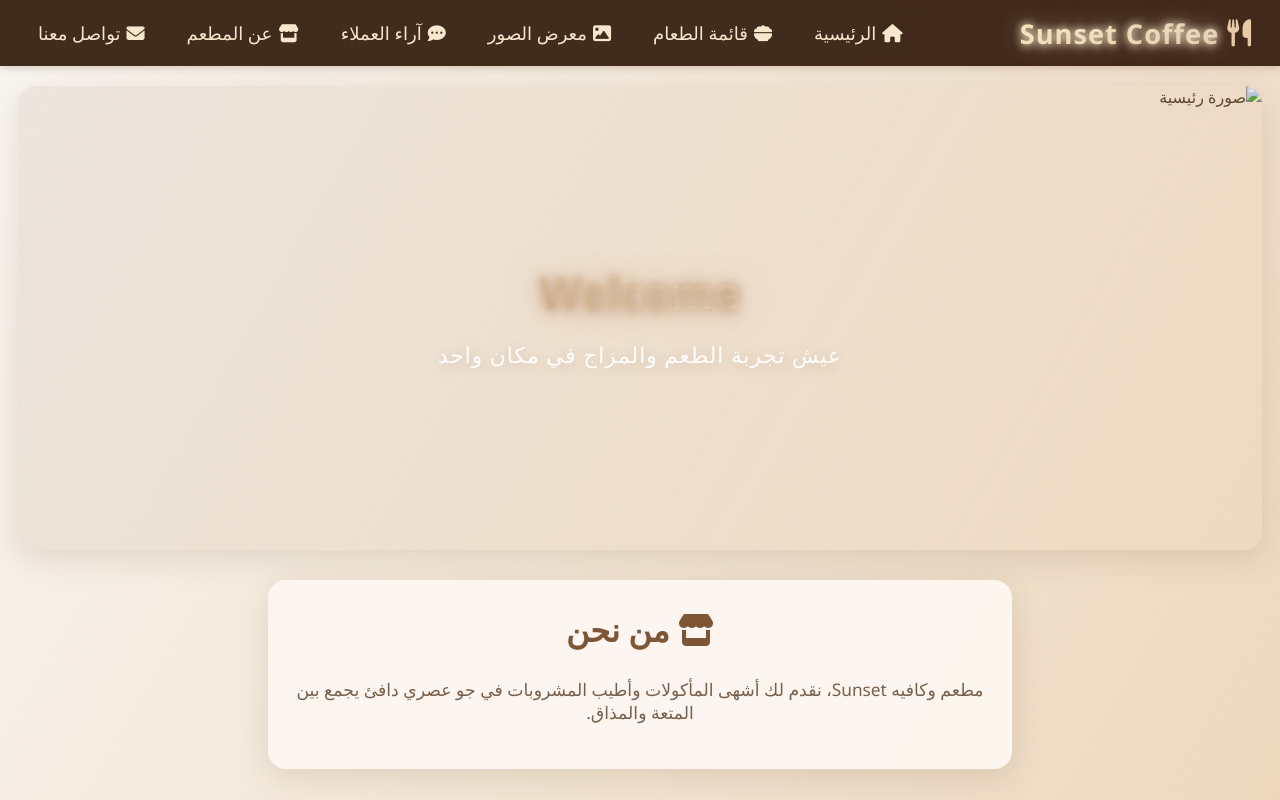
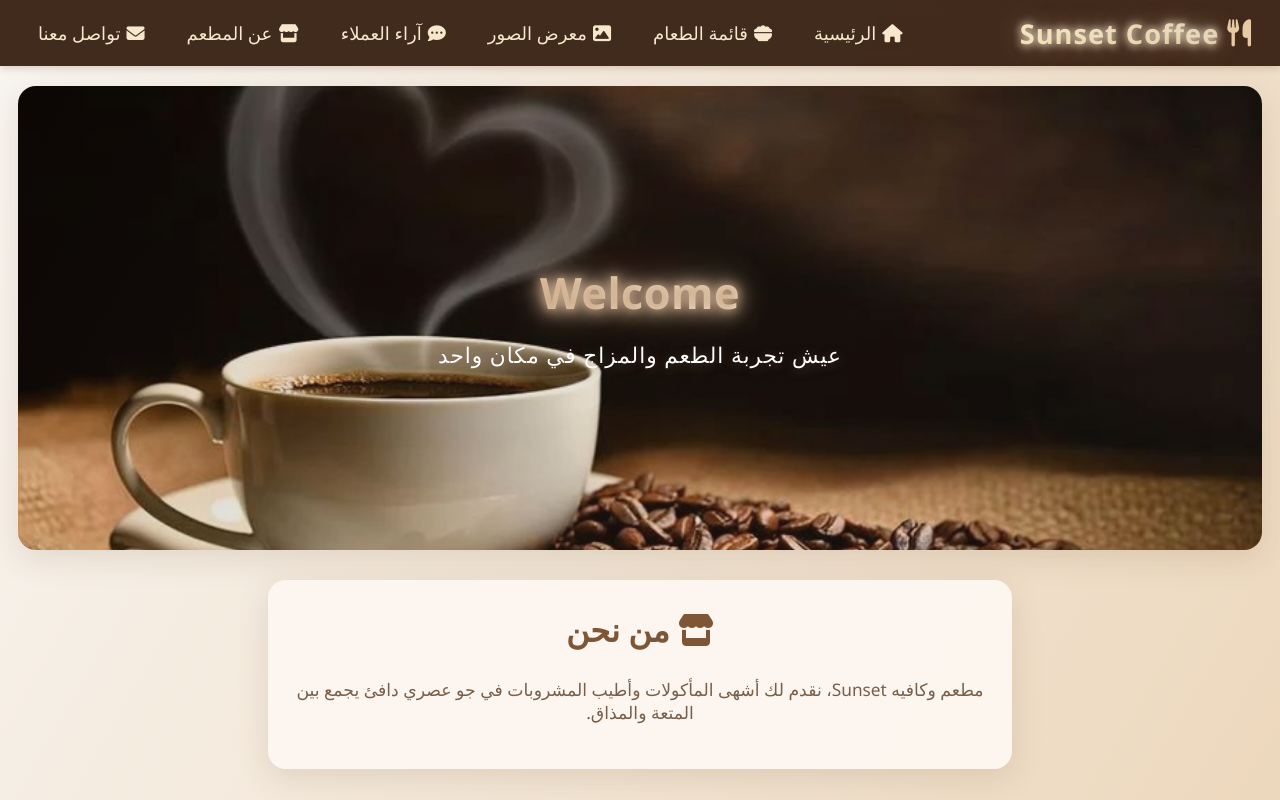
Before and after one commit to ahmedbadawix77x-gif/-Sunset-Coffee, a plain HTML site: page index.html in a window 1280 px wide. Shown: the top 800 px of the page. Drawn offline with Linux system fonts and the light colour scheme.

Commit message:
Update index.html

```diff
--- a/index.html
+++ b/index.html
@@ -32,7 +32,7 @@
   <!-- الهيدر الرئيسي -->
   <header class="hero">
     <div class="overlay"></div>
-    <img src="./Image/10.jpg" alt="صورة رئيسية" class="hero-img" loading="lazy" />
+    <img src="./Image for cafe/10.jpg" alt="صورة رئيسية" class="hero-img" loading="lazy" />
     <div class="hero-content">
       <h1 class="hero-title">
         <span class="shine">Welcome </span>
@@ -124,4 +124,5 @@
 
   <script src="app.js"></script>
 </body>
+
 </html>
```
